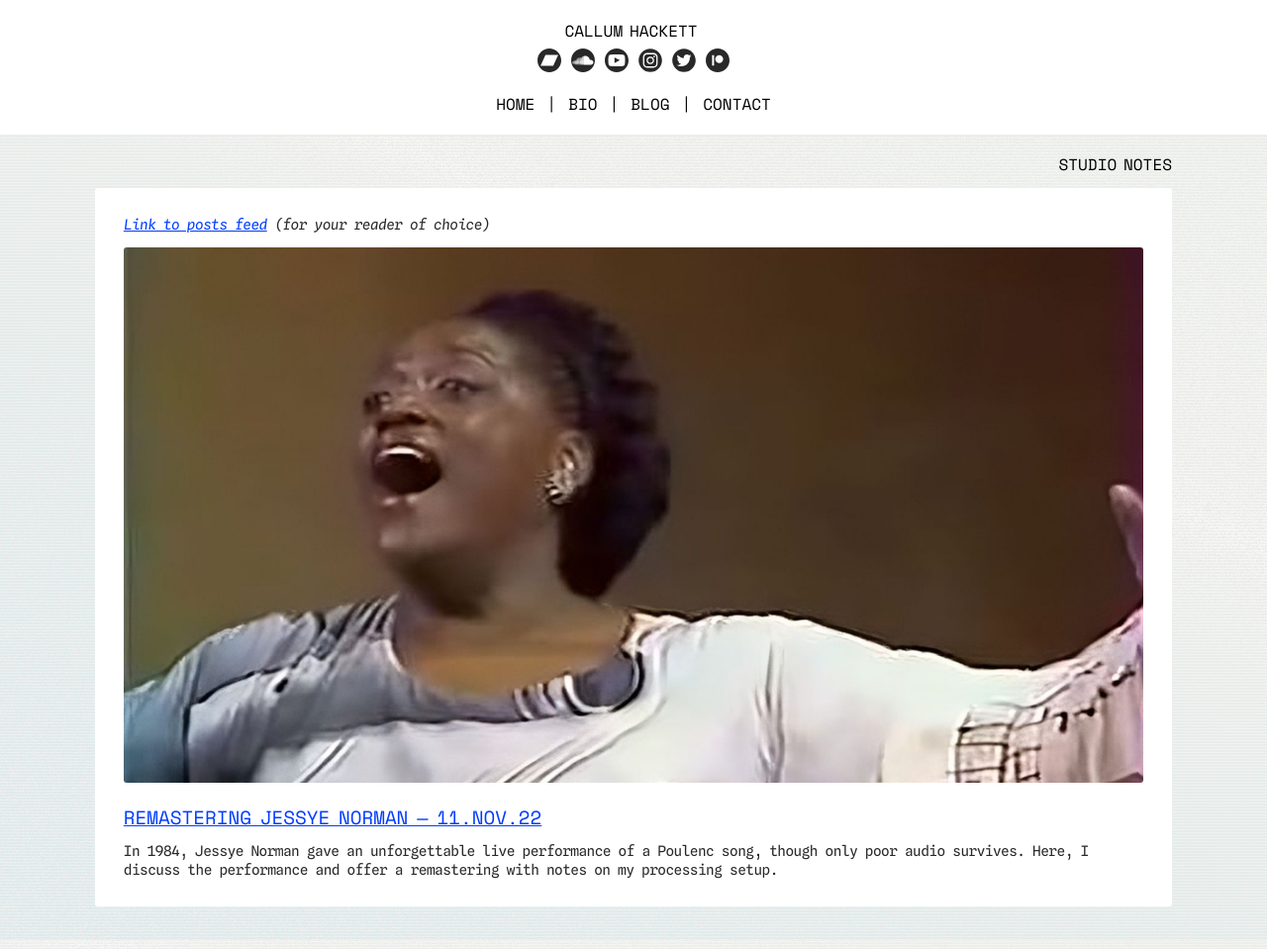
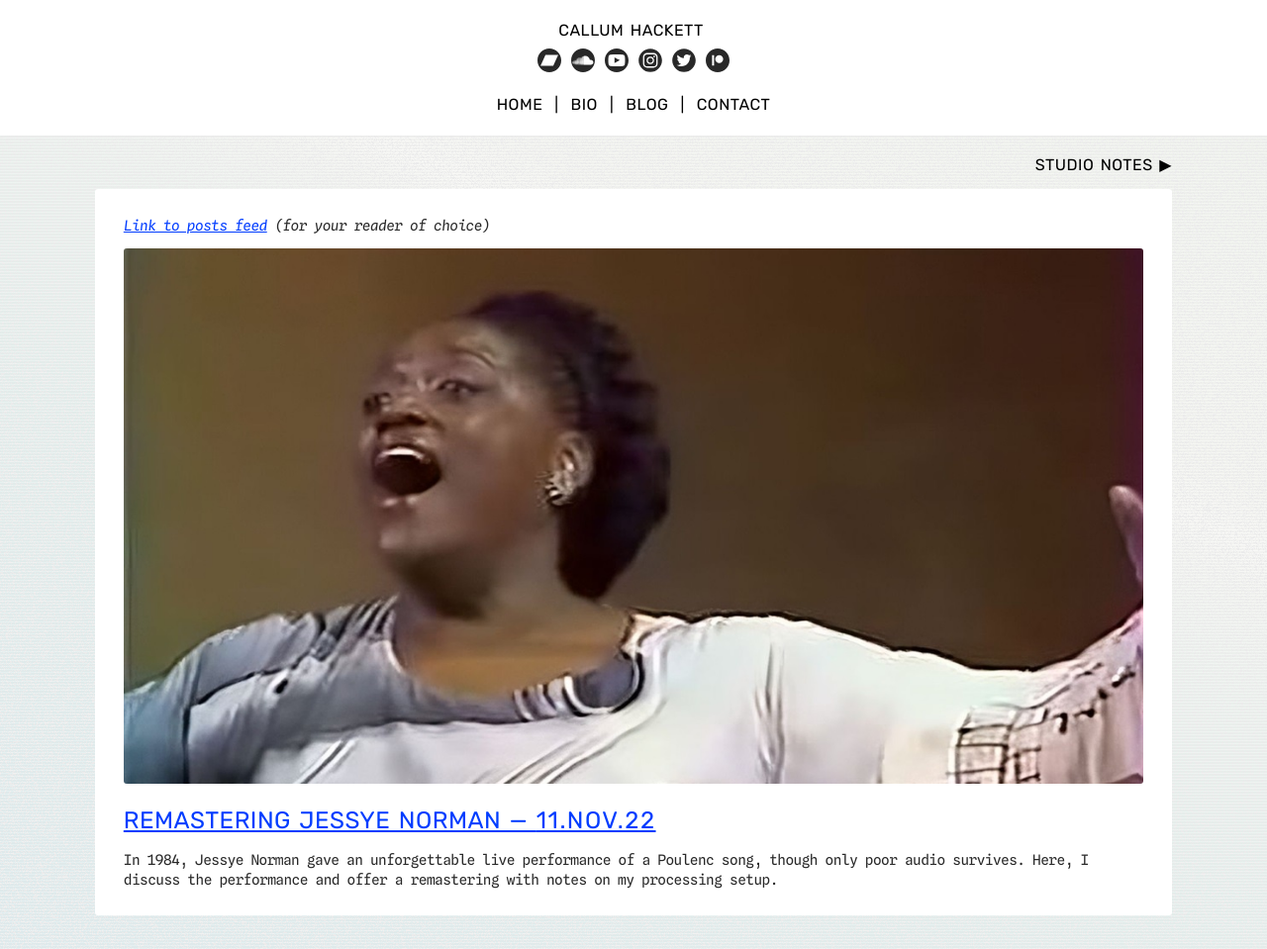
Before and after one commit to callumhackett/callumhackett.github.io, a Jekyll site: the page built from studio-notes.md, in a window 1280 px wide. Shown: the whole page at 99% size. Built offline with Jekyll 4.4.1, drawn with Linux system fonts in a browser that asks for light colours; comment, search, counter and statistics services are not loaded.

Commit message:
new fonts and styles

```diff
--- /dev/null
+++ b/_includes/post_date.html
@@ -0,0 +1,5 @@
+{% if post.date %}
+<span id="post-date">{{ post.date | date: "%d.%b.%y" }}</span>
+{% else %}
+<span id="post-date">{{ page.date | date: "%d.%b.%y" }}</span>
+{% endif %}
--- a/_layouts/page.html
+++ b/_layouts/page.html
@@ -1,10 +1,11 @@
 {% capture table-content %}
 <div id="metadata"> <!-- this appears to the left of the main body -->
     {% if page.date %}
-    {{ page.date | date: "%d.%b.%y" }} <!-- prints dates for blog posts -->
+    {% include post_date.html %} <!-- prints dates for blog posts -->
     {% else %}
     {{ page.title | smartify }} <!-- prints title for main pages -->
     {% endif %}
+    ▶
 </div>
 <div id="content">
     {{ content | smartify }} <!-- this is the main body picked up from the markdown file -->
--- a/assets/css/core.css
+++ b/assets/css/core.css
@@ -25,13 +25,13 @@ html {
 
 /* Font Imports */
 @font-face {
-    font-family: 'space mono';
-    src: url('/assets/fonts/spacemono-regular.woff2') format('woff2');
+    font-family: 'rubik';
+    src: url('/assets/fonts/rubik-regular.woff2') format('woff2');
     font-style: normal;
 }
 @font-face {
-    font-family: 'space mono';
-    src: url('/assets/fonts/spacemono-italic.woff2') format('woff2');
+    font-family: 'rubik';
+    src: url('/assets/fonts/rubik-italic.woff2') format('woff2');
     font-style: italic;
 }
 @font-face {
@@ -52,10 +52,11 @@ html {
 
 /* Font Groups */
 #header, #navigation, #metadata, h1, h2, h3 {
-    font-family: 'space mono', 'roboto mono', monospace, sans-serif;
+    font-family: 'rubik', sans-serif;
     font-weight: normal;
     text-transform: uppercase;
-    word-spacing: -3px;
+    letter-spacing: 0.5px;
+    word-spacing: 2px;
 }
 p, li {
     font-family: 'spline sans mono', 'inconsolata', monospace, sans-serif;
@@ -70,8 +71,8 @@ p, li {
     font-size: 1em;
     line-height: 1em;
 }
-#main-table h2, #main-table h1, #main-table h2 {
-    font-size: 1.2em;
+#main-table h2 {
+    font-size: 1.25em;
 }
 p, li {
     font-size: 0.9em;
--- a/assets/css/index.css
+++ b/assets/css/index.css
@@ -10,7 +10,7 @@
 }
 #main-table img, .video-cell iframe {
     display: block;
-    box-shadow: 1px 1px 3px #bbb;
+    box-shadow: 1px 1px 3px #b0b0b0;
 }
 
 /* Font Margins */
--- a/assets/css/page.css
+++ b/assets/css/page.css
@@ -1,3 +1,11 @@
+/* Font Sizes */
+#main-table h1 {
+    font-size: 1.5em;
+}
+#post-date {
+    letter-spacing: 1.5px;
+}
+
 /* Font Margins */
 #metadata {
     text-align: right;
@@ -27,12 +35,8 @@
     #metadata {
         grid-column: 1;
         grid-row: 1;
-        padding: 1.8em 18px 0 0;
-    }
-    #metadata:after {
-        content: "▶";
-        position: absolute;
-        transform: translate(calc(18px - 50%)); /* half the grid gap size minus half the character size */
+        padding: 1.8em 0 0 0;
+        margin-right: -12px;
     }
     .youtube {
         margin: 0em 0 1em -1.8em;
--- a/studio-notes.md
+++ b/studio-notes.md
@@ -19,7 +19,7 @@
     {% for post in site.posts %}
     <div id="blog-entry">
         <img src="{{ post.image }}"/>
-        <h1><a href="{{ post.url }}">{{ post.title }} — {{ post.date | date: "%d.%b.%y" }}</a></h1>
+        <h1><a href="{{ post.url }}">{{ post.title }} — {% include post_date.html %}</a></h1>
         <p>{{ post.description | smartify }}</p>
     </div>
     {% endfor %}
```
Also changed, not shown: assets/fonts/rubik-bold.woff2 (added), assets/fonts/rubik-italic.woff2 (added), assets/fonts/rubik-regular.woff2 (added), 2 other files.
